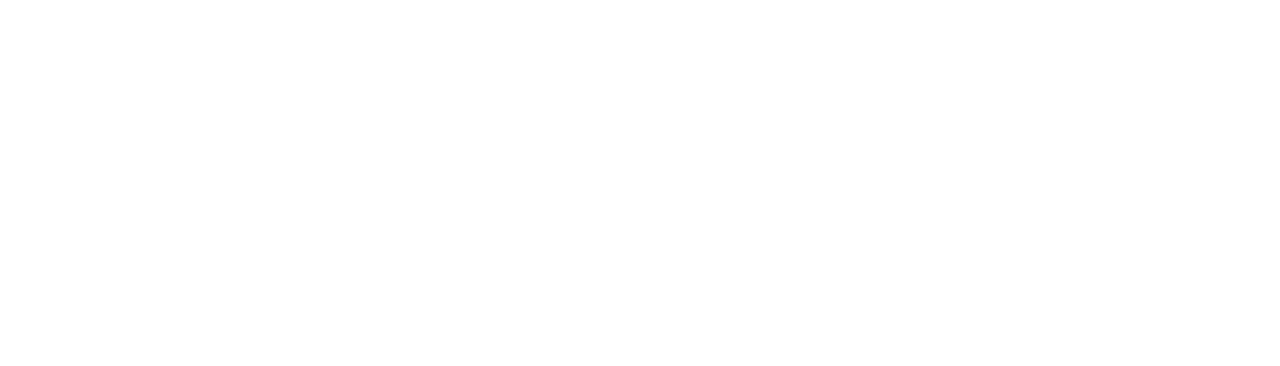
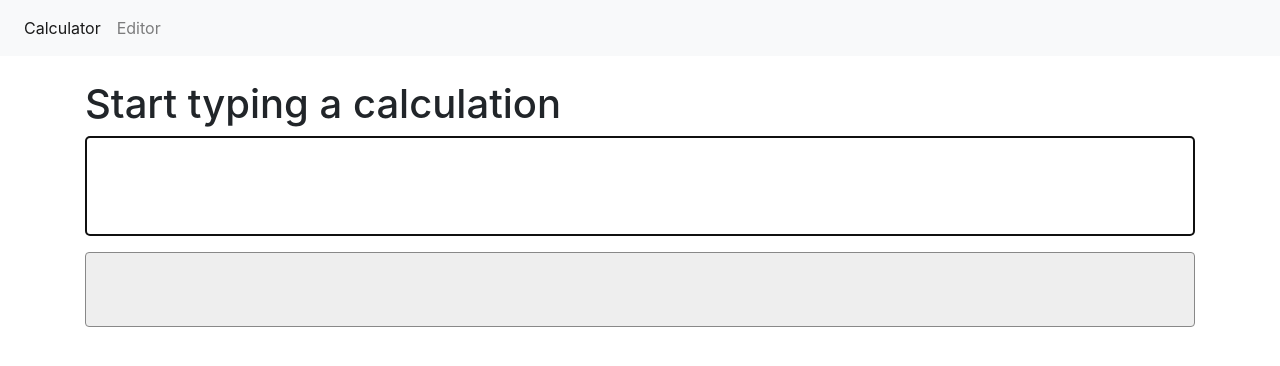
Before and after one commit to MaximilianKoestler/nextreq, a Vue app in the folder frontend/: page /#/calculator in a window 1280 px wide. Before the commit this address had no page. Shown: the top 366 px of the page. Built offline with nearby package versions, Linux system fonts and the light colour scheme.

Commit message:
Add navigation bar and editor component

```diff
--- a/frontend/src/App.vue
+++ b/frontend/src/App.vue
@@ -1,5 +1,6 @@
 <template>
   <div id="app">
+    <TheNavbar />
     <div class="mt-4 mb-4">
       <router-view />
     </div>
@@ -9,8 +10,13 @@
 <script lang="ts">
 import { defineComponent } from "vue";
 
+import TheNavbar from "@/components/TheNavbar.vue";
+
 export default defineComponent({
   name: "App",
+  components: {
+    TheNavbar,
+  },
 });
 </script>
 
--- /dev/null
+++ b/frontend/src/components/Editor.vue
@@ -0,0 +1,11 @@
+<template>
+  <div></div>
+</template>
+
+<script lang="ts">
+import { defineComponent } from "vue";
+
+export default defineComponent({
+  name: "Editor",
+});
+</script>
--- /dev/null
+++ b/frontend/src/components/TheNavbar.vue
@@ -0,0 +1,16 @@
+<template>
+  <nav class="navbar navbar-expand-lg navbar-light bg-light">
+    <ul class="navbar-nav mr-auto">
+      <li class="nav-item">
+        <router-link to="calculator" class="nav-link" active-class="active"
+          >Calculator</router-link
+        >
+      </li>
+      <li class="nav-item">
+        <router-link to="editor" class="nav-link" active-class="active"
+          >Editor</router-link
+        >
+      </li>
+    </ul>
+  </nav>
+</template>
--- a/frontend/src/router/index.ts
+++ b/frontend/src/router/index.ts
@@ -1,11 +1,22 @@
 import { createRouter, createWebHashHistory, RouteRecordRaw } from "vue-router";
+
 import TheCalculator from "@/views/TheCalculator.vue";
+import TheEditor from "@/views/TheEditor.vue";
 
 const routes: Array<RouteRecordRaw> = [
   {
     path: "/",
-    name: "TheCalculator",
+    redirect: "/calculator",
+  },
+  {
+    path: "/calculator",
+    name: "calculator",
     component: TheCalculator,
+  },
+  {
+    path: "/editor",
+    name: "editor",
+    component: TheEditor,
   },
 ];
 
--- /dev/null
+++ b/frontend/src/views/TheEditor.vue
@@ -0,0 +1,21 @@
+<template>
+  <div>
+    <div class="container">
+      <div class="row">
+        <div class="col-12"><Editor /></div>
+      </div>
+    </div>
+  </div>
+</template>
+
+<script lang="ts">
+import { defineComponent } from "vue";
+import Editor from "@/components/Editor.vue";
+
+export default defineComponent({
+  name: "TheEditor",
+  components: {
+    Editor,
+  },
+});
+</script>
```
